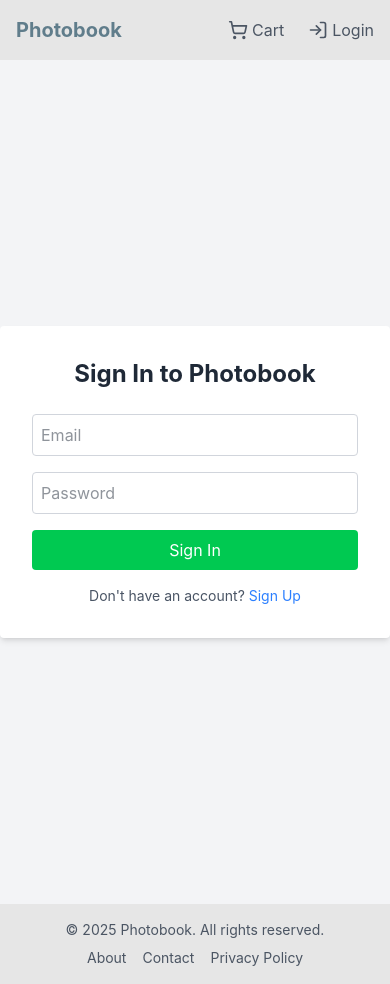
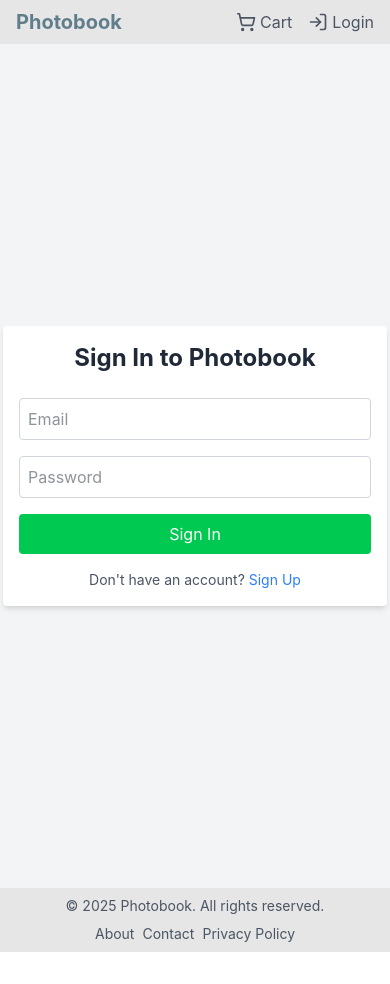
Before and after one commit to NickLimnios/photo-customizer-prototype, a React (Vite) app: page /login in a window 390 px wide. After the commit the page ends 952 px from the top, so only its background shows below. Built offline with nearby package versions, Linux system fonts and the light colour scheme; no server answers; the HTML template or start-up script is replaced by a standard one.

Commit message:
Add mobile-first responsive styling

```diff
--- a/src/Layout/Footer.tsx
+++ b/src/Layout/Footer.tsx
@@ -1,8 +1,8 @@
 const Footer = () => (
-  <footer className="bg-topbar text-sm text-text-secondary py-4 mt-auto">
-    <div className="max-w-7xl mx-auto px-4 flex flex-col sm:flex-row justify-between items-center">
+  <footer className="bg-topbar text-sm text-text-secondary py-2 tablet:py-4 mt-auto">
+    <div className="max-w-7xl mx-auto px-4 flex flex-col tablet:flex-row justify-between items-center">
       <p>&copy; 2025 Photobook. All rights reserved.</p>
-      <div className="flex space-x-4 mt-2 sm:mt-0">
+      <div className="flex space-x-2 tablet:space-x-4 mt-2 tablet:mt-0">
         <a href="/about" className="hover:text-accent-bluegray">
           About
         </a>
--- a/src/Layout/Header.tsx
+++ b/src/Layout/Header.tsx
@@ -8,11 +8,11 @@ const Header = () => {
 
   return (
     <header className="bg-topbar shadow-md">
-      <div className="max-w-7xl mx-auto px-4 py-4 flex justify-between items-center">
+      <div className="max-w-7xl mx-auto px-4 py-2 tablet:py-4 flex justify-between items-center">
         <Link to="/" className="text-xl font-bold text-accent-bluegray">
           Photobook
         </Link>
-        <div className="ml-auto flex items-center space-x-6">
+        <div className="ml-auto flex items-center space-x-4 tablet:space-x-6">
           {user && <span className="text-text-secondary">{user.email}</span>}
           <CartButton />
           <LoginButton />
--- a/src/pages/CartPage.tsx
+++ b/src/pages/CartPage.tsx
@@ -4,7 +4,7 @@ const CartPage = () => {
   const { state, dispatch } = useCart();
 
   return (
-    <div className="mt-6 max-w-md w-full bg-white shadow-lg rounded-lg p-4">
+    <div className="mt-6 tablet:mt-8 desktop:mt-10 max-w-sm tablet:max-w-md desktop:max-w-lg w-full bg-white shadow-lg rounded-lg p-4">
       <h2 className="text-xl font-semibold mb-4">Cart</h2>
       {state.items.length === 0 ? (
         <p className="text-gray-500">Your cart is empty.</p>
--- a/src/pages/Home.tsx
+++ b/src/pages/Home.tsx
@@ -9,11 +9,11 @@ const Home = () => {
   };
 
   return (
-    <div className="max-w-7xl mx-auto px-4 py-8">
+    <div className="max-w-7xl mx-auto px-4 py-8 tablet:py-12 desktop:py-16">
       <h1 className="text-3xl font-bold mb-6 text-text-primary">
         Choose Your Photobook
       </h1>
-      <div className="grid grid-cols-1 sm:grid-cols-2 md:grid-cols-3 gap-6">
+      <div className="grid grid-cols-1 sm:grid-cols-2 tablet:grid-cols-3 desktop:grid-cols-4 gap-6">
         <div
           className="bg-surface rounded-lg p-4 shadow-md hover:shadow-lg transform hover:-translate-y-1 transition duration-300 cursor-pointer"
           onClick={handleCardSelect}
--- a/src/pages/LoginPage.tsx
+++ b/src/pages/LoginPage.tsx
@@ -6,7 +6,7 @@ const LoginPage: React.FC = () => {
 
   return (
     <div className="flex flex-col items-center justify-center min-h-screen bg-gray-100">
-      <div className="bg-white p-8 rounded shadow-md w-full max-w-md">
+      <div className="bg-white p-4 tablet:p-8 rounded shadow-md w-full max-w-sm tablet:max-w-md">
         <h2 className="text-2xl font-bold mb-6 text-center">
           {isSignIn ? "Sign In to Photobook" : "Create a Photobook Account"}
         </h2>
--- /dev/null
+++ b/tailwind.config.js
@@ -0,0 +1,20 @@
+module.exports = {
+  content: ['./index.html', './src/**/*.{js,ts,jsx,tsx}'],
+  theme: {
+    extend: {
+      screens: {
+        tablet: '768px',
+        desktop: '1024px',
+      },
+      colors: {
+        background: 'rgb(var(--color-background))',
+        topbar: 'rgb(var(--color-topbar))',
+        surface: 'rgb(var(--color-surface))',
+        'accent-bluegray': 'rgb(var(--color-accent-bluegray))',
+        'text-primary': 'rgb(var(--color-text-primary))',
+        'text-secondary': 'rgb(var(--color-text-secondary))',
+      },
+    },
+  },
+  plugins: [],
+};
```
Also changed, not shown: 1 other file (tests, documents, lock files or other folders).
